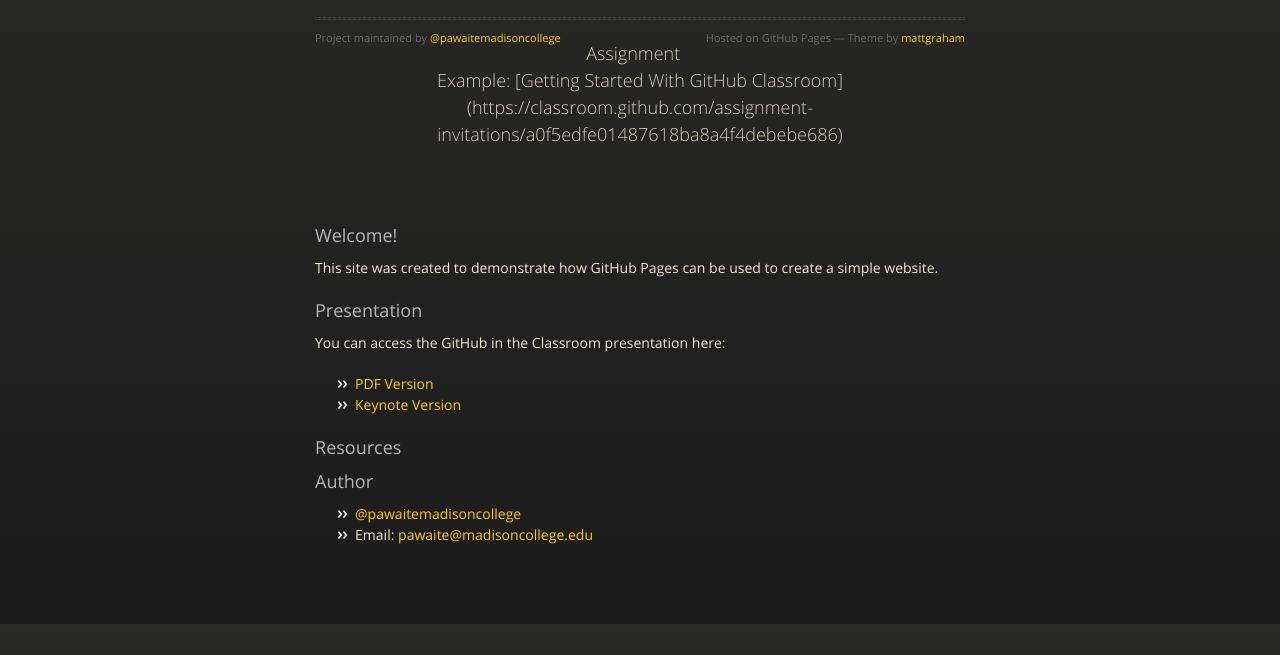
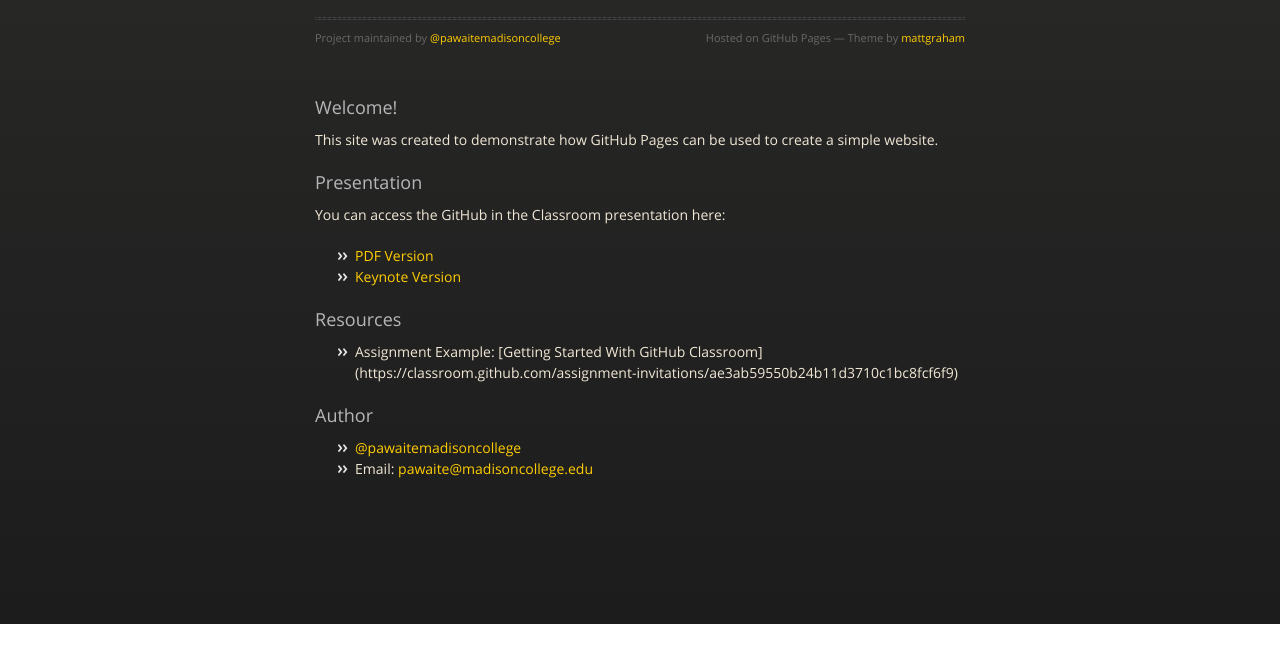
Before and after one commit to FlexibleLearningConference/FlexibleLearningConference.github.io, a plain HTML site: page index.html in a window 1280 px wide. Shown: the part 176-831 px from the top of the page. After the commit the page ends 800 px from the top, so only its background shows below. Drawn offline with nearby package versions, Linux system fonts and the light colour scheme.

Commit message:
Update index.html

```diff
--- a/index.html
+++ b/index.html
@@ -33,7 +33,6 @@
           <hr>
           <span class="credits left">Project maintained by <a href="https://github.com/pawaitemadisoncollege" class="user-mention">@pawaitemadisoncollege</a> </span>
           <span class="credits right">Hosted on GitHub Pages &mdash; Theme by <a href="https://twitter.com/michigangraham">mattgraham</a></span>
-          <p>Assignment Example: [Getting Started With GitHub Classroom](https://classroom.github.com/assignment-invitations/a0f5edfe01487618ba8a4f4debebe686)
         </div>
 
         <h3>
@@ -53,7 +52,8 @@
 
 <h3>
 <a id="resources" class="anchor" href="#resources" aria-hidden="true"><span aria-hidden="true" class="octicon octicon-link"></span></a>Resources</h3>
-
+<ul><li>Assignment Example: [Getting Started With GitHub Classroom](https://classroom.github.com/assignment-invitations/ae3ab59550b24b11d3710c1bc8fcf6f9)
+</li></ul>
 <h3>
 <a id="author" class="anchor" href="#author" aria-hidden="true"><span aria-hidden="true" class="octicon octicon-link"></span></a>Author</h3>
 
```
